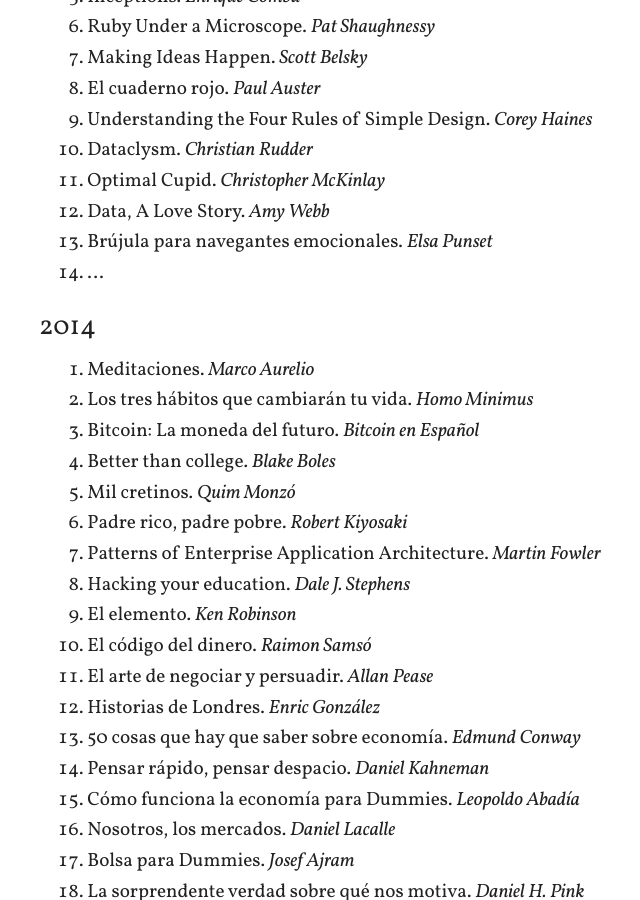
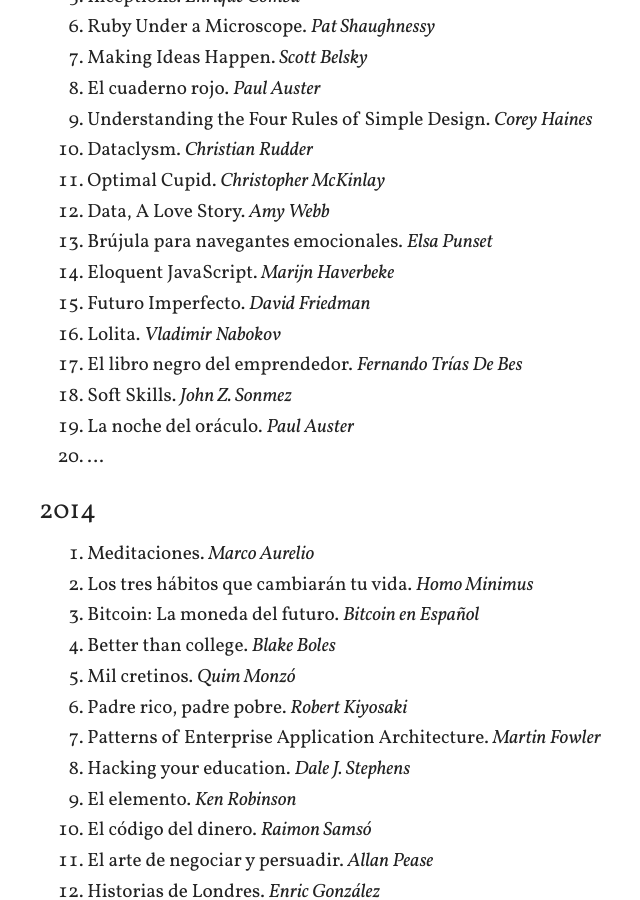
Before and after one commit to arturoherrero/arturoherrero.com, a Jekyll site: the page built from books.md, in a window 1280 px wide and 900 px high, scrolled down 459 px. Shown: the whole window, without its empty margins (241-881 px from the left). Built offline with Jekyll 4.4.1, drawn with Linux system fonts in a browser that asks for light colours.

Commit message:
Update books and profile

```diff
--- a/books.md
+++ b/books.md
@@ -22,7 +22,13 @@
 11. Optimal Cupid. *Christopher McKinlay*
 12. Data, A Love Story. *Amy Webb*
 13. Brújula para navegantes emocionales. *Elsa Punset*
-14. ...
+14. Eloquent JavaScript. *Marijn Haverbeke*
+15. Futuro Imperfecto. *David Friedman*
+16. Lolita. *Vladimir Nabokov*
+17. El libro negro del emprendedor. *Fernando Trías De Bes*
+18. Soft Skills. *John Z. Sonmez*
+19. La noche del oráculo. *Paul Auster*
+20. ...
 
 
 ### 2014
```
Also changed, not shown: index.md (+1 -2 lines).
